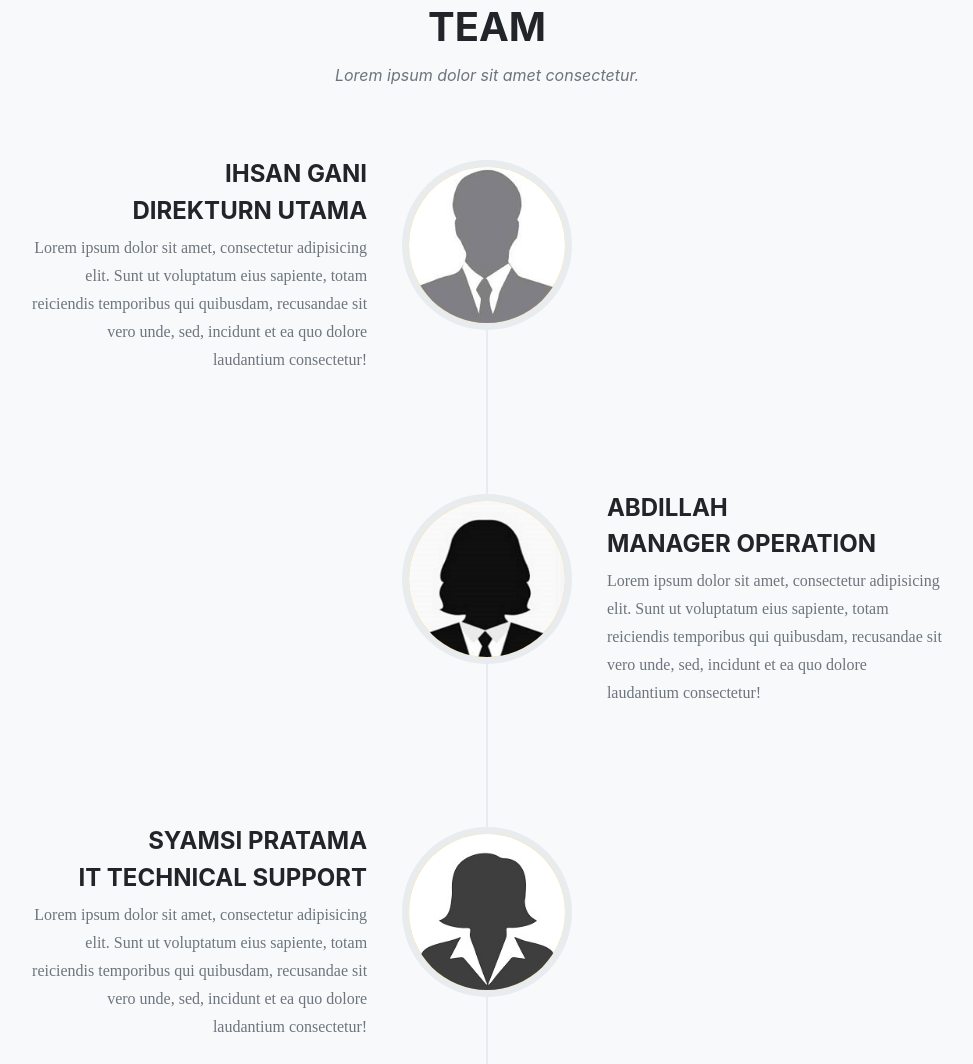
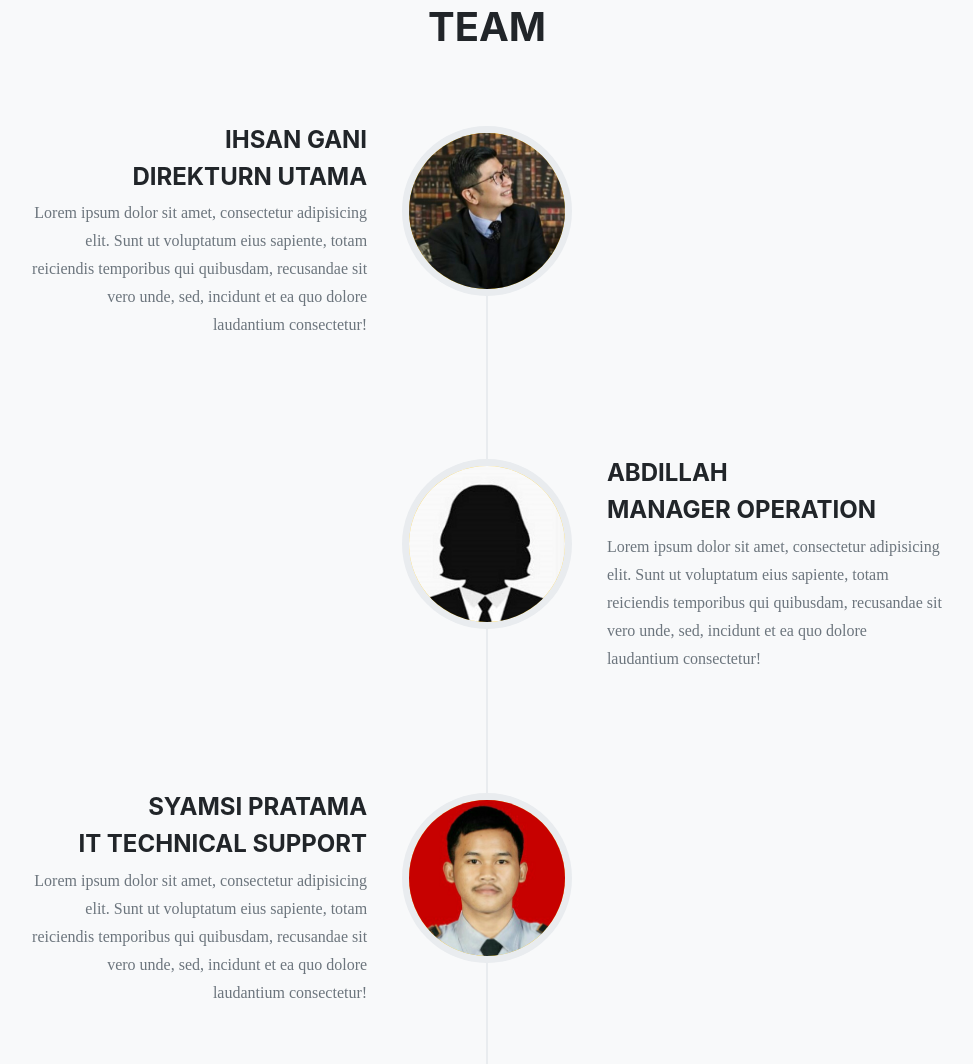
Before and after one commit to syamsipratama/plk, a plain HTML site: page Index.html in a window 1280 px wide. Shown: the part 3119-4183 px from the top of the page, without its empty margins (153-1126 px from the left). Drawn offline with Linux system fonts and the light colour scheme; some packages are replaced by stand-ins of ours.

Commit message:
add photo ihsan
add photo

```diff
--- a/Index.html
+++ b/Index.html
@@ -163,7 +163,7 @@
             <img class="img-fluid" src="poto/pesa.jpg" alt="">
           </a>
           <div class="portfolio-caption">
-            <h4>Pesa</h4>
+            <h4>GPS Trucker</h4>
             <p class="text-muted">Lorem Ipsum</p>
           </div>
         </div>
@@ -176,7 +176,7 @@
             <img class="img-fluid" src="poto/sany.jpg" alt="">
           </a>
           <div class="portfolio-caption">
-            <h4>Sany</h4>
+            <h4>Reach Stacker</h4>
             <p class="text-muted">Lorem ipsum</p>
           </div>
         </div>
@@ -252,7 +252,7 @@
       <div class="row">
         <div class="col-lg-12 text-center">
           <h2 class="section-heading text-uppercase">TEAM</h2>
-          <h3 class="section-subheading text-muted">Lorem ipsum dolor sit amet consectetur.</h3>
+          <h3 class="section-subheading text-muted"></h3>
         </div>
       </div>
       <div class="row">
@@ -260,7 +260,7 @@
           <ul class="timeline">
             <li>
               <div class="timeline-image">
-                <img class="rounded-circle img-fluid" src="img/about/5.jpg" alt="">
+                <img class="rounded-circle img-fluid" src="img/ihsan%20gani2.jpeg" alt="">
               </div>
               <div class="timeline-panel">
                 <div class="timeline-heading">
@@ -288,7 +288,7 @@
             </li>
             <li>
               <div class="timeline-image">
-                <img class="rounded-circle img-fluid" src="img/about/7.jpg" alt="">
+                <img class="rounded-circle img-fluid" src="img/samsi.jpeg" alt="">
               </div>
               <div class="timeline-panel">
                 <div class="timeline-heading">
```
Also changed, not shown: img/ihsan gani2.jpeg (added), img/samsi.jpeg (added).
